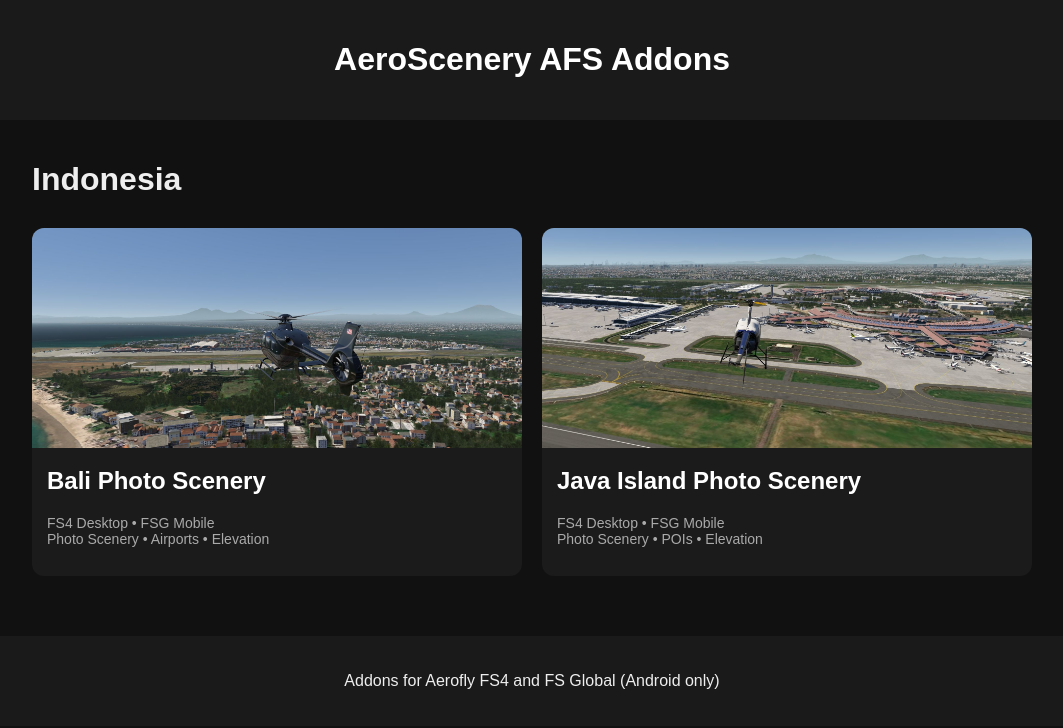
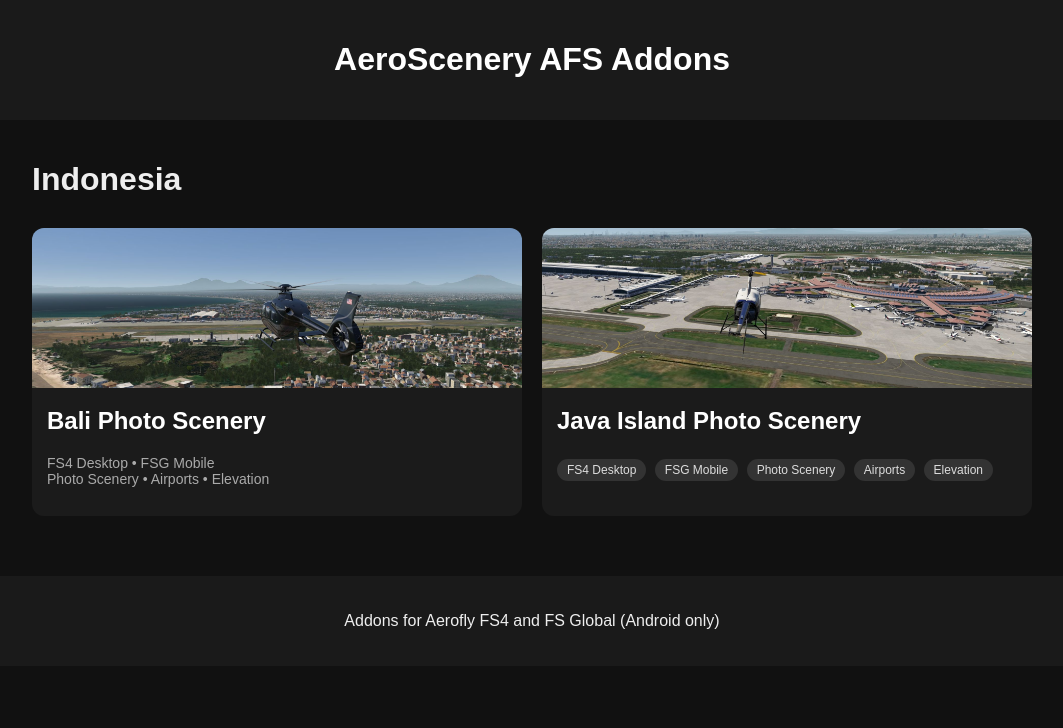
Before and after one commit to chrispriv/aeroscenery-afs_addons, a Jekyll site: the page built from countries/id.md, in a window 1280 px wide. Shown: the top 728 px of the page, without its empty margins (108-1171 px from the left). Built offline with Jekyll 4.4.1, drawn with Linux system fonts in a browser that asks for light colours.

Commit message:
Develop a basic structure with layout - on country level (working on)
Develop a basic structure with layout - on country level (working on)

```diff
--- a/assets/css/style.css
+++ b/assets/css/style.css
@@ -103,7 +103,7 @@ a {
 
 .scenery-card img {
   width: 100%;
-  height: 220px;
+  height: 160px;
   object-fit: cover;
 }
 
@@ -119,3 +119,17 @@ a {
   color: #aaa;
   font-size: 14px;
 }
+
+.tag-container {
+  margin-top: 10px;
+}
+
+.tag {
+  display: inline-block;
+  background: #333;
+  color: #ddd;
+  padding: 4px 10px;
+  margin: 4px 4px 0 0;
+  border-radius: 20px;
+  font-size: 12px;
+}
--- a/countries/id.md
+++ b/countries/id.md
@@ -28,10 +28,16 @@ Photo Scenery • Airports • Elevation
 <div class="scenery-content">
 <h2>Java Island Photo Scenery</h2>
 
-<p class="scenery-features">
-FS4 Desktop • FSG Mobile<br>
-Photo Scenery • POIs • Elevation
-</p>
+<div class="tag-container">
+
+<span class="tag">FS4 Desktop</span>
+<span class="tag">FSG Mobile</span>
+
+<span class="tag">Photo Scenery</span>
+<span class="tag">Airports</span>
+<span class="tag">Elevation</span>
+
+</div>
 </div>
 
 </a>
```
Also changed, not shown: index.md (+1 -1 lines), scenery/hk_macao_shenzhen.md (+3 -3 lines), scenery/id_bali.md (added, +49 -0 lines), scenery/id_java.md (added, +51 -0 lines), scenery/za_capetown.md (added, +51 -0 lines).
